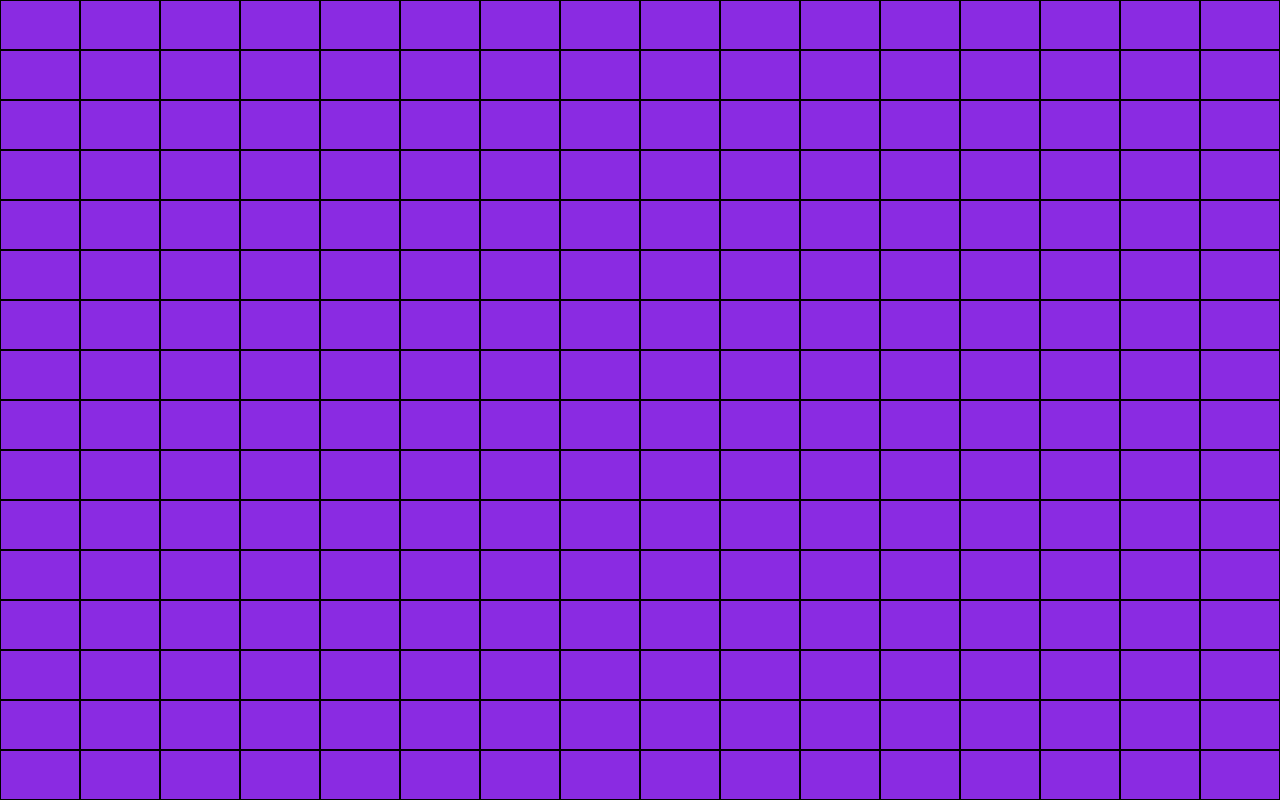
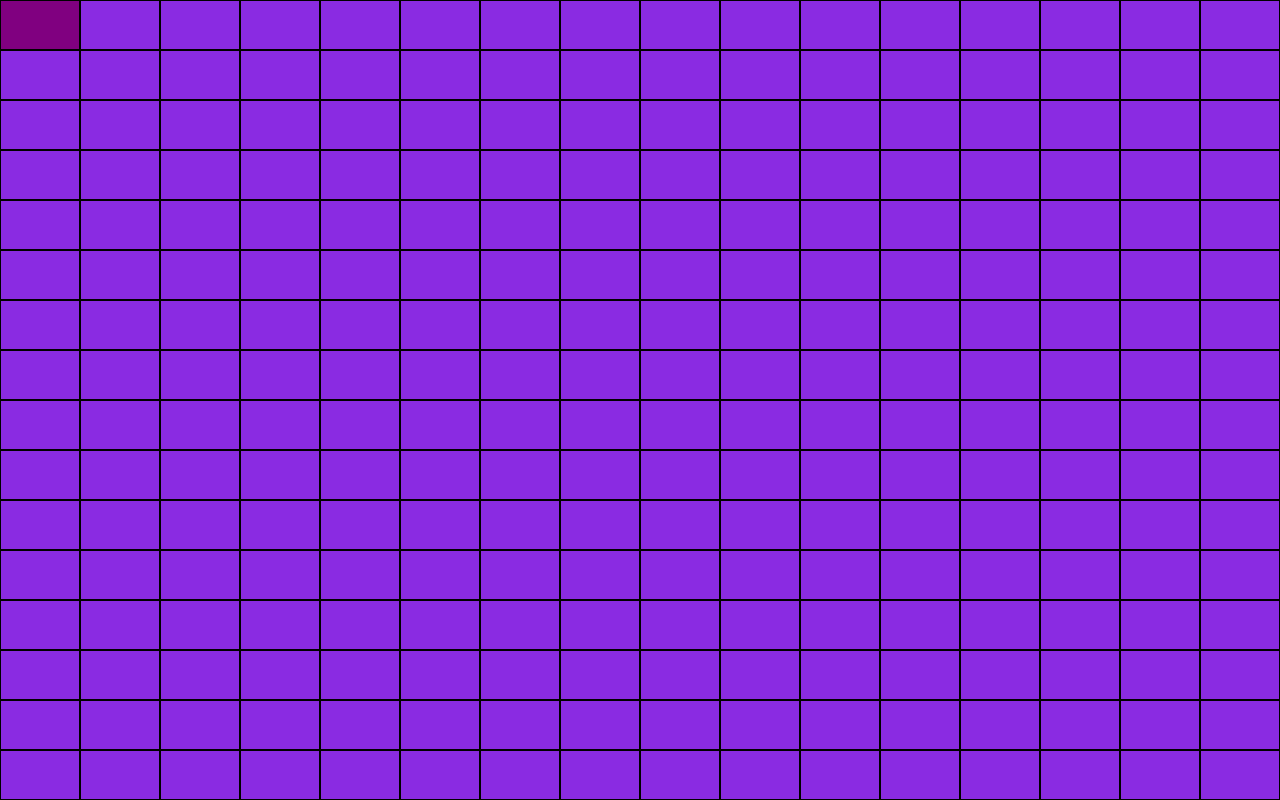
Before and after one commit to Tevstark/Etch-A-Sketch, a plain HTML site: page index.html in a window 1280 px wide. Drawn offline with Linux system fonts and the light colour scheme.

Commit message:
Setup hover effect for divs

```diff
--- a/main.js
+++ b/main.js
@@ -11,4 +11,17 @@ for(let i = 0; i < 256; i++){
     gridSquare.classList.add('grid-squares');
     gridSquare.setAttribute('id', 'grid-squares');
     container.appendChild(gridSquare);
+
 };
+
+let hoverEffect = document.querySelectorAll('#grid-squares');
+
+hoverEffect.forEach(function(hoverEffect){
+    hoverEffect.addEventListener('mouseover', function(){
+        this.style.backgroundColor = 'purple';
+    });
+
+    hoverEffect.addEventListener('mouseout', function(){
+        this.style.backgroundColor = 'blueviolet';
+    });
+})
--- a/style.css
+++ b/style.css
@@ -6,7 +6,7 @@
 
 body{
     background-color: blueviolet;
-    width: 100vw;
+    width: 100%;
     height: 100vh;
 }
 
```
